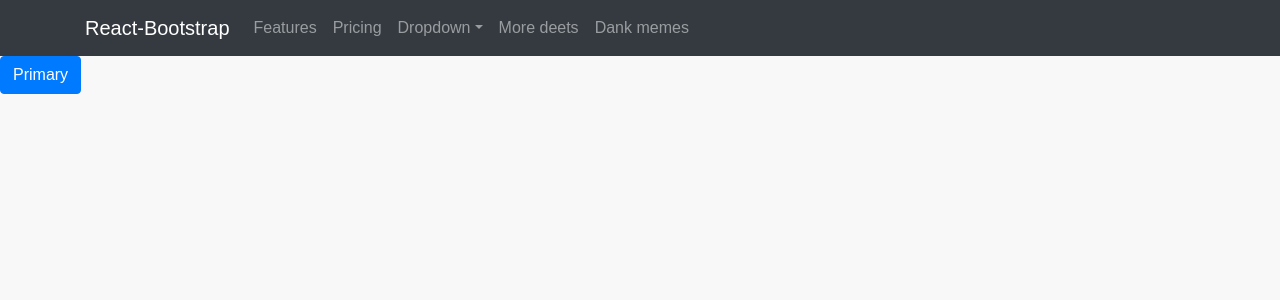
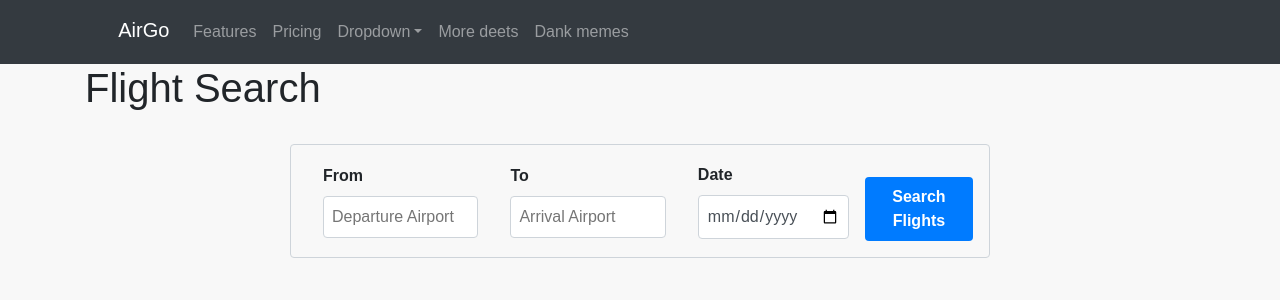
Before and after one commit to mihayounas/air-go, a React (Create React App) app in the folder air-go/: page / in a window 1280 px wide. Shown: the top 300 px of the page. Built offline with nearby package versions, Linux system fonts and the light colour scheme.

Commit message:
setting up searchbar

```diff
--- a/air-go/package.json
+++ b/air-go/package.json
@@ -3,6 +3,7 @@
   "version": "0.1.0",
   "private": true,
   "dependencies": {
+    "@fortawesome/fontawesome-free": "^6.3.0",
     "@testing-library/jest-dom": "^5.16.5",
     "@testing-library/react": "^13.4.0",
     "@testing-library/user-event": "^13.5.0",
--- a/air-go/public/index.html
+++ b/air-go/public/index.html
@@ -4,6 +4,8 @@
     <meta charset="utf-8" />
     <link rel="icon" href="%PUBLIC_URL%/favicon.ico" />
     <link rel="stylesheet" href="https://maxcdn.bootstrapcdn.com/bootstrap/4.0.0/css/bootstrap.min.css">
+    <link rel="stylesheet" href="https://cdnjs.cloudflare.com/ajax/libs/font-awesome/5.15.3/css/all.min.css" integrity="sha512-Fgq3xd7NTfo2QYH7Cfsorx1GTG7zuxifclvmctJ7V43szL3uq7VlHJQ2yoX9UZjxPTbcnJ/PMzGJZT6L34n6Iw==" crossorigin="anonymous" />
+
     <meta name="viewport" content="width=device-width, initial-scale=1" />
     <meta name="theme-color" content="#000000" />
     <meta
--- a/air-go/src/App.js
+++ b/air-go/src/App.js
@@ -1,12 +1,12 @@
-import Button from "react-bootstrap/Button";
 import "./App.css";
 import NavBar from "./components/NavBar";
+import FlightSearchPage from "./pages/FlightSearchPage";
 
 function App() {
   return (
     <div className="App">
       <NavBar />
-      <Button variant="primary">Primary</Button>
+      <FlightSearchPage />
     </div>
   );
 }
--- a/air-go/src/components/NavBar.js
+++ b/air-go/src/components/NavBar.js
@@ -7,7 +7,7 @@ function NavBar() {
   return (
     <Navbar collapseOnSelect expand="lg" bg="dark" variant="dark">
       <Container>
-        <Navbar.Brand href="#home">React-Bootstrap</Navbar.Brand>
+        <Navbar.Brand href="#home"><i className="fa-regular fa-plane-arrival"></i>AirGo</Navbar.Brand>
         <Navbar.Toggle aria-controls="responsive-navbar-nav" />
         <Navbar.Collapse id="responsive-navbar-nav">
           <Nav className="me-auto">
--- /dev/null
+++ b/air-go/src/components/SearchBar.js
@@ -0,0 +1,54 @@
+import React, { useState } from 'react';
+import styles from '../styles/SearchBar.module.css';
+
+
+function SearchBar() {
+    const [from, setFrom] = useState("");
+    const [to, setTo] = useState("");
+    const [date, setDate] = useState("");
+
+    const handleSubmit = (event) => {
+      event.preventDefault();
+      console.log("Searching for flights...");
+      console.log(`From: ${from}`);
+      console.log(`To: ${to}`);
+      console.log(`Date: ${date}`);
+    };
+
+    return (
+      <form className={styles["search-form"]} onSubmit={handleSubmit}>
+        <div className={styles["form-group"]}>
+          <label htmlFor="from-input">From</label>
+          <input
+            type="text"
+            id="from-input"
+            value={from}
+            onChange={(event) => setFrom(event.target.value)}
+            placeholder="Departure Airport"
+          />
+        </div>
+        <div className={styles["form-group"]}>
+          <label htmlFor="to-input">To</label>
+          <input
+            type="text"
+            id="to-input"
+            value={to}
+            onChange={(event) => setTo(event.target.value)}
+            placeholder="Arrival Airport"
+          />
+        </div>
+        <div className={styles["form-group"]}>
+          <label htmlFor="date-input">Date</label>
+          <input
+            type="date"
+            id="date-input"
+            value={date}
+            onChange={(event) => setDate(event.target.value)}
+          />
+        </div>
+        <button type="submit">Search Flights</button>
+      </form>
+    );
+  }
+
+export default SearchBar;
--- /dev/null
+++ b/air-go/src/pages/FlightSearchPage.js
@@ -0,0 +1,15 @@
+import React from 'react';
+import SearchBar from '../components/SearchBar';
+
+
+
+function FlightSearchPage() {
+  return (
+    <div className="container">
+      <h1>Flight Search</h1>
+      <SearchBar />
+    </div>
+  );
+}
+
+export default FlightSearchPage;
--- /dev/null
+++ b/air-go/src/styles/SearchBar.module.css
@@ -0,0 +1,57 @@
+.search-form {
+    display: flex;
+    align-items: center;
+    justify-content: center;
+    margin: 2rem auto;
+    max-width: 700px;
+    border: 1px solid #ced4da;
+    border-radius: 0.25rem;
+    padding: 1rem;
+  }
+
+  .search-form .form-group {
+    margin: 0 1rem;
+    flex: 1 1 auto;
+  }
+
+  .search-form .form-group label {
+    display: block;
+    margin-bottom: 0.5rem;
+    font-weight: bold;
+  }
+
+  .search-form .form-group input[type="text"],
+  .search-form .form-group input[type="date"] {
+    width: 100%;
+    padding: 0.5rem;
+    border-radius: 0.25rem;
+    border: 1px solid #ced4da;
+    background-color: #fff;
+    color: #495057;
+    transition: border-color 0.15s ease-in-out, box-shadow 0.15s ease-in-out;
+  }
+
+  .search-form .form-group input[type="text"]:focus,
+  .search-form .form-group input[type="date"]:focus {
+    outline: none;
+    border-color: #80bdff;
+    box-shadow: 0 0 0 0.2rem rgba(0, 123, 255, 0.25);
+  }
+
+  .search-form button {
+    display: block;
+    margin-top: 1rem;
+    padding: 0.5rem 1rem;
+    border-radius: 0.25rem;
+    background-color: #007bff;
+    color: #fff;
+    border: none;
+    cursor: pointer;
+    transition: background-color 0.15s ease-in-out;
+    font-weight: bold;
+    flex: 1 1 auto;
+  }
+
+  .search-form button:hover {
+    background-color: #0069d9;
+  }
```
Also changed, not shown: 1 other file (tests, documents, lock files or other folders).
